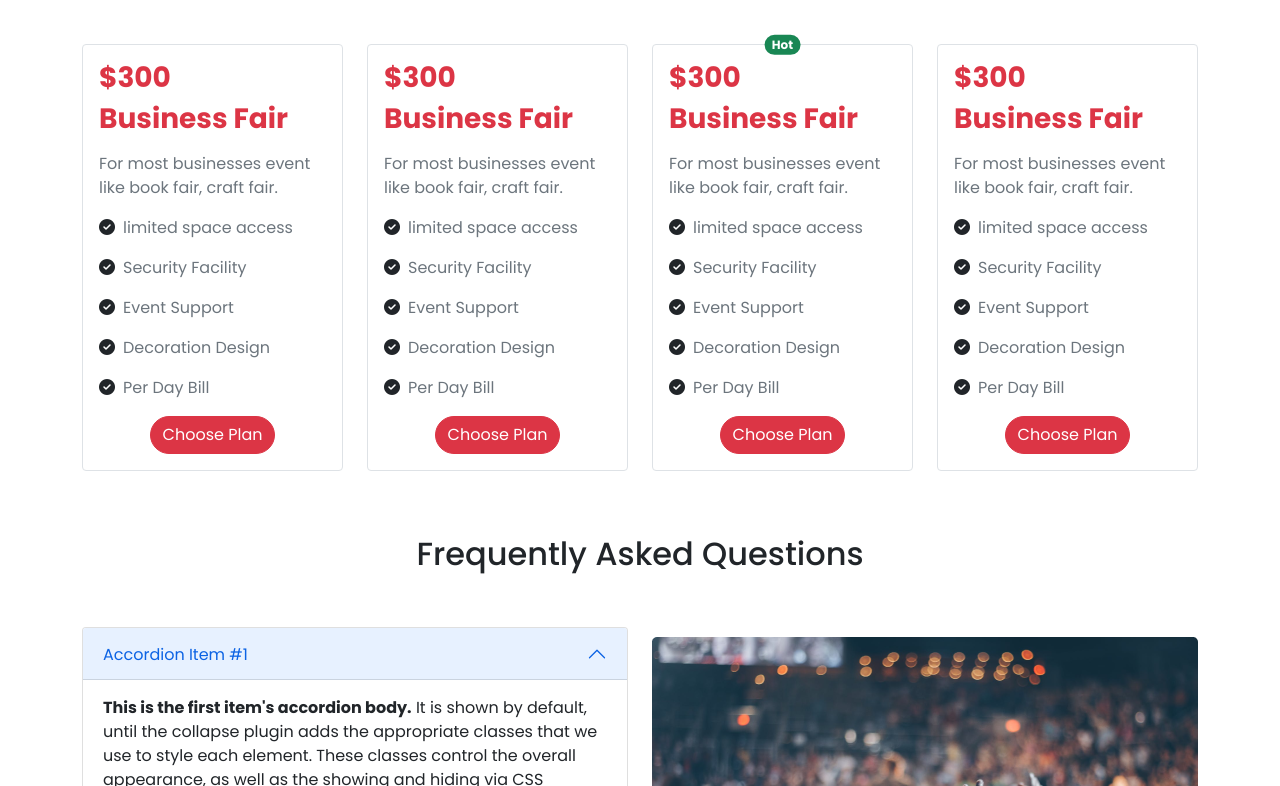
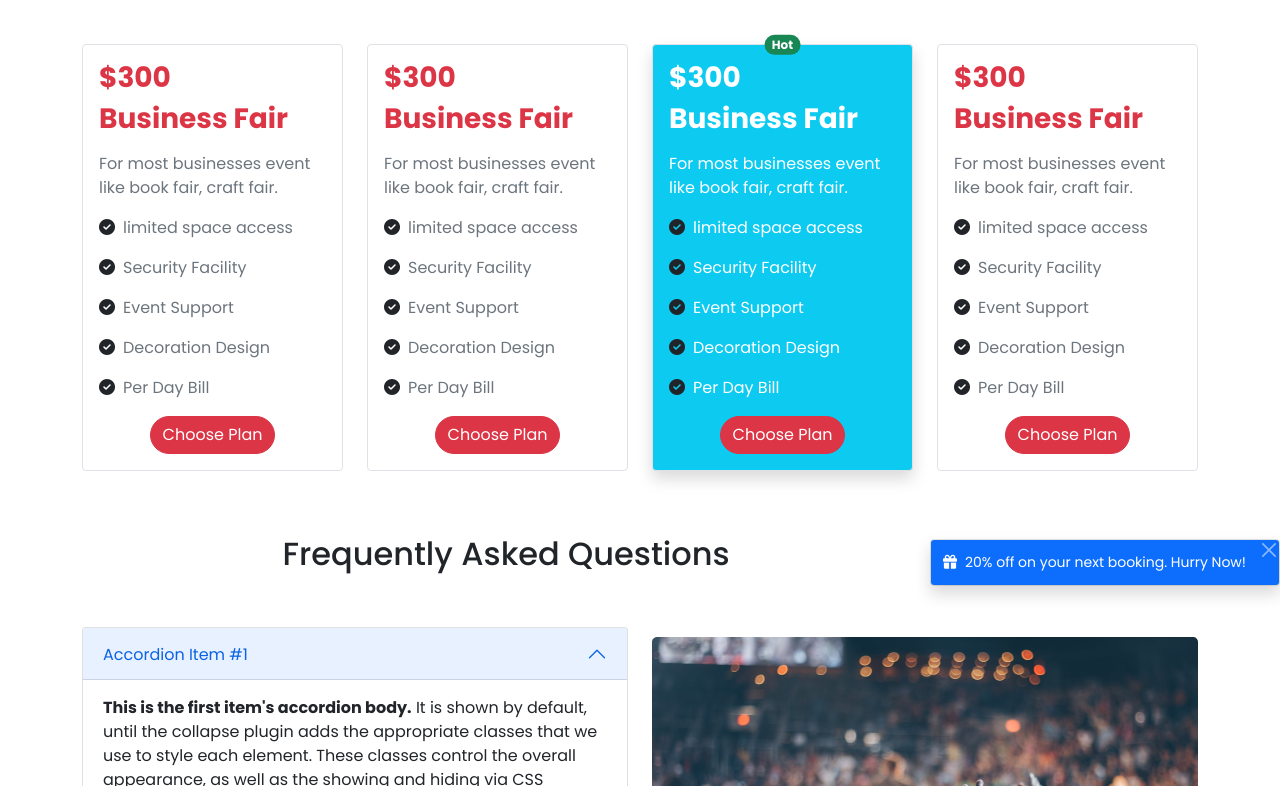
Before and after one commit to Shahinul-Islam/convention-center-assignment, a plain HTML site: page index.html in a window 1280 px wide. Shown: the part 740-1526 px from the top of the page. Drawn offline with nearby package versions, Linux system fonts and the light colour scheme.

Commit message:
toast added

```diff
--- a/index.html
+++ b/index.html
@@ -121,21 +121,21 @@
                     </div>
                 </div>
                 <div class="col-lg-3">
-                    <div class="border rounded p-3 mb-3 position-relative">
-                        <h3 class="text-danger fw-bold">$300</h3>
-                        <h3 class="text-danger fw-bold">Business Fair</h3>
+                    <div class="border rounded p-3 mb-3 position-relative bg-info shadow">
+                        <h3 class="text-white fw-bold">$300</h3>
+                        <h3 class="text-white fw-bold">Business Fair</h3>
                         <span class="position-absolute top-0 start-50 translate-middle badge rounded-pill bg-success">
                             Hot
                           </span>
-                        <p class="text-secondary mt-3">For most businesses event
+                        <p class="text-white mt-3">For most businesses event
                             like book fair, craft fair.
                         </p>
                         <div>
-                            <p><i class="fas fa-check-circle"></i><span class="ms-2 text-secondary">limited space access</span></p>
-                            <p><i class="fas fa-check-circle"></i><span class="ms-2 text-secondary">Security Facility</span></p>
-                            <p><i class="fas fa-check-circle"></i><span class="ms-2 text-secondary">Event Support</span></p>
-                            <p><i class="fas fa-check-circle"></i><span class="ms-2 text-secondary">Decoration Design</span></p>
-                            <p><i class="fas fa-check-circle"></i><span class="ms-2 text-secondary">Per Day Bill</span></p>
+                            <p><i class="fas fa-check-circle"></i><span class="ms-2 text-white">limited space access</span></p>
+                            <p><i class="fas fa-check-circle"></i><span class="ms-2 text-white">Security Facility</span></p>
+                            <p><i class="fas fa-check-circle"></i><span class="ms-2 text-white">Event Support</span></p>
+                            <p><i class="fas fa-check-circle"></i><span class="ms-2 text-white">Decoration Design</span></p>
+                            <p><i class="fas fa-check-circle"></i><span class="ms-2 text-white">Per Day Bill</span></p>
                         </div>
                         <div class="text-center mt-3">
                             <button type="button" class="btn btn-danger rounded-pill">Choose Plan</button>
@@ -163,9 +163,15 @@
                 </div>
             </div>
         </section>
-        <!-- modal -->
+        <!-- toast -->
 
-        <!-- modal -->
+        <div class="toast bg-primary text-white fade show float-end my-1">
+                <button type="button" class="btn-close btn-close-white float-end" data-bs-dismiss="toast"></button>
+            <div class="toast-body">
+                <i class="fas fa-gift"></i><span class="ms-2">20% off on your next booking. Hurry Now!</span>
+            </div>
+        </div>
+        <!-- toast -->
         <!-- faq section starts here  -->
         <section class="container mb-5">
             <div class="text-center my-5">
@@ -242,5 +248,20 @@
         <!-- font awesome -->
         <script src="https://kit.fontawesome.com/1ed2fe7716.js" crossorigin="anonymous"></script>
 
+        <script>
+            document.addEventListener("DOMContentLoaded", function(){
+                var btn = document.getElementById("myBtn");
+                var element = document.getElementById("myToast");
+
+                // Create toast instance
+                var myToast = new bootstrap.Toast(element);
+
+                btn.addEventListener("click", function(){
+                    myToast.show();
+                });
+            });
+        </script>
+
+
 </body>
 </html>
```
